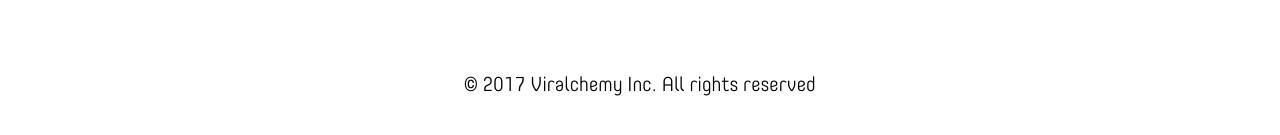
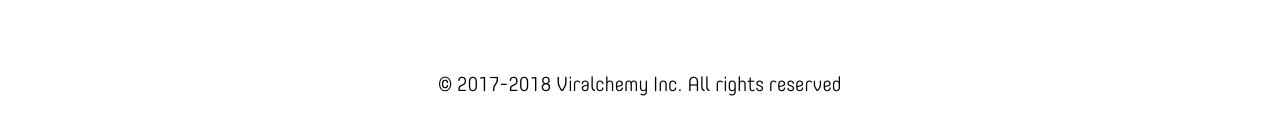
Before and after one commit to viralchemy/viralchemy.github.io, a plain HTML site: page index.html in a window 1280 px wide. Shown: the part 4665-4800 px from the top of the page. Drawn offline with Linux system fonts and the light colour scheme; a web font is replaced by a local one.

Commit message:
Update copyright date

```diff
--- a/index.html
+++ b/index.html
@@ -291,7 +291,7 @@
 
     <footer>
         <div class="container">
-            <div class="copy">&copy; 2017 Viralchemy Inc. All rights reserved</div>
+            <div class="copy">&copy; 2017-2018 Viralchemy Inc. All rights reserved</div>
         </div>
     </footer>
 
```
